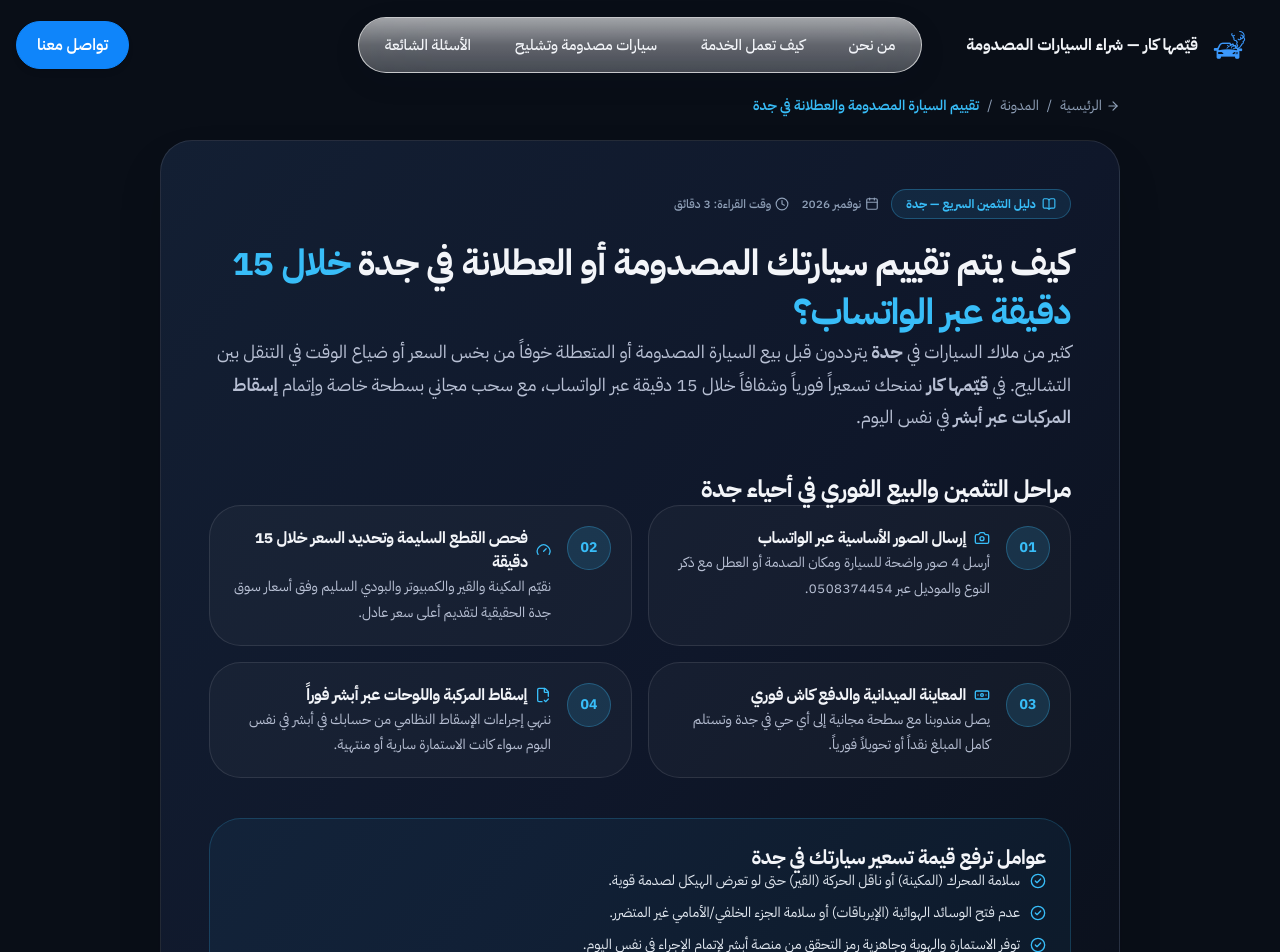
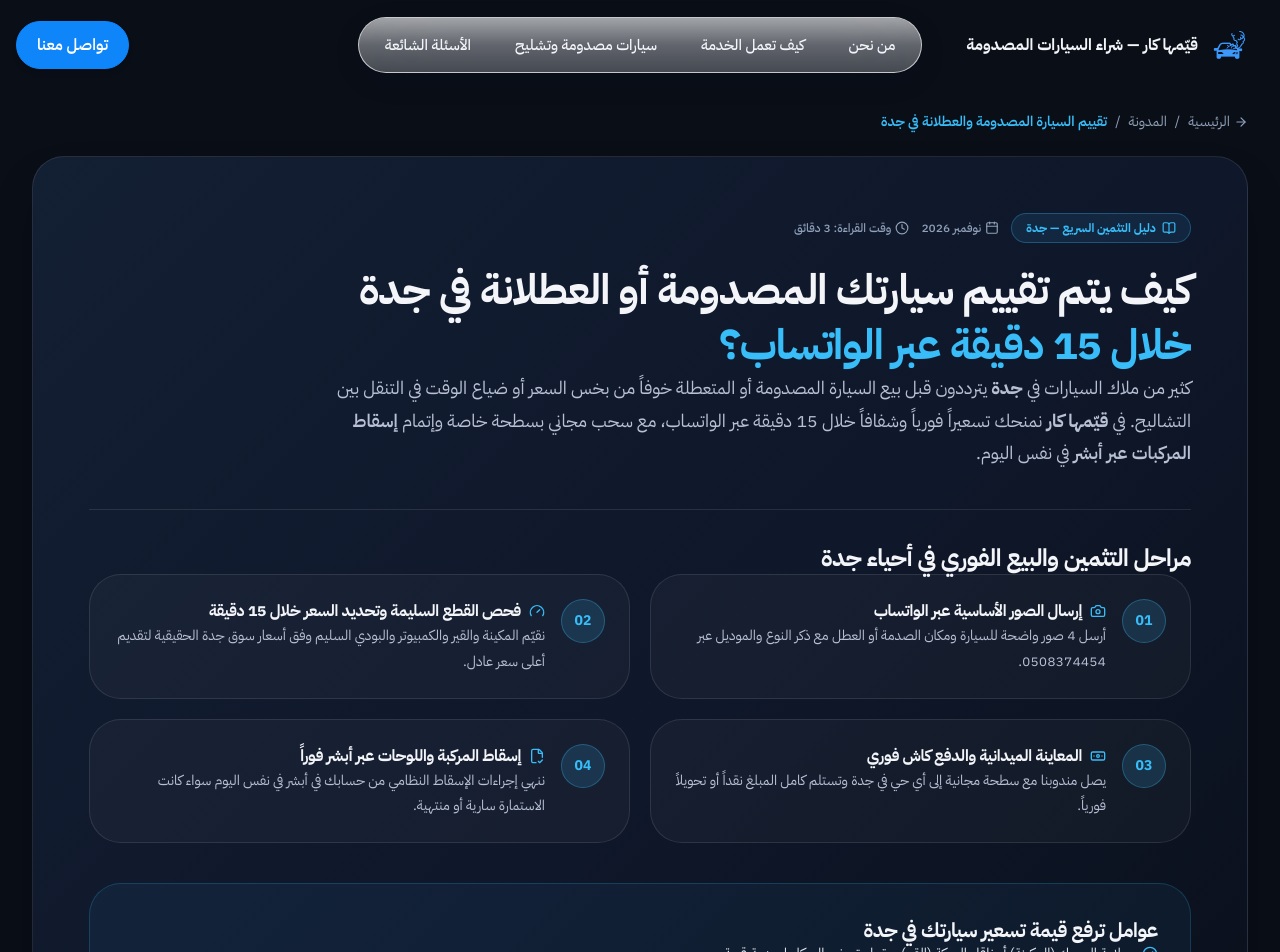
Before and after one commit to Mahmoudfattah/jeddahcars, a Next.js app: page /blog/fast-damaged-car-valuation-jeddah in a window 1280 px wide. Shown: the top 952 px of the page. Built offline with nearby package versions, Linux system fonts and the light colour scheme.

Commit message:
update page fast damaged

```diff
--- a/app/blog/fast-damaged-car-valuation-jeddah/page.tsx
+++ b/app/blog/fast-damaged-car-valuation-jeddah/page.tsx
@@ -14,7 +14,6 @@ import {
   CheckCircle2,
 } from "lucide-react";
 import Footer from "../../components/layout/Footer";
-
 
 const PHONE_DISPLAY = "0508374454";
 const PHONE_TEL = "+966508374454";
@@ -96,8 +95,8 @@ export default function FastValuationJeddahArticle() {
           "كيف يتم تقييم سيارتك المصدومة أو العطلانة في جدة خلال 15 دقيقة عبر الواتساب؟",
         description:
           "شرح تفصيلي لمعايير وخطوات تقييم السيارات المصدومة والمتعطلة في جدة عبر الواتساب مع دفع كاش فوري وإسقاط مركبات عبر أبشر.",
-        datePublished: "2026-11-22T10:00:00+03:00",
-        dateModified: "2026-11-22T10:00:00+03:00",
+        datePublished: "2026-11-19T10:00:00+03:00",
+        dateModified: "2026-11-19T10:00:00+03:00",
         author: {
           "@type": "Organization",
           name: "قيّمها كار لشراء السيارات المصدومة وإسقاط المركبات في جدة",
@@ -136,13 +135,14 @@ export default function FastValuationJeddahArticle() {
   };
 
   return (
-    <div dir="rtl" className="min-h-screen bg-[#090e17] text-slate-100 pt-24">
+    <div dir="rtl" className="min-h-screen bg-[#090e17] text-slate-100 pt-28">
       <script
         type="application/ld+json"
         dangerouslySetInnerHTML={{ __html: JSON.stringify(jsonLd) }}
       />
 
-      <div className="container mx-auto max-w-5xl px-4 sm:px-6 lg:px-8 mb-6">
+      {/* Breadcrumb */}
+      <div className="mx-auto max-w-7xl px-4 sm:px-6 lg:px-8 mb-6">
         <nav
           aria-label="مسار الصفحة"
           className="flex flex-wrap items-center gap-2 text-xs sm:text-sm text-slate-400"
@@ -165,8 +165,9 @@ export default function FastValuationJeddahArticle() {
         </nav>
       </div>
 
-      <article className="container mx-auto max-w-5xl px-4 sm:px-6 lg:px-8 pb-16">
-        <div className="rounded-[32px] border border-white/10 bg-gradient-to-br from-[#131f33] via-[#0f172a] to-[#090e17] p-6 sm:p-10 lg:p-12 shadow-2xl">
+      {/* Article */}
+      <article className="mx-auto max-w-7xl px-4 sm:px-6 lg:px-8 pb-16">
+        <div className="rounded-[32px] border border-white/10 bg-gradient-to-br from-[#131f33] via-[#0f172a] to-[#090e17] p-6 sm:p-10 lg:p-14 shadow-2xl">
           <div className="flex flex-wrap items-center gap-3 text-xs font-bold text-[#38bdf8] mb-5">
             <span className="inline-flex items-center gap-1.5 rounded-full bg-[#38bdf8]/10 border border-[#38bdf8]/30 px-3.5 py-1.5">
               <BookOpen className="w-3.5 h-3.5" />
@@ -182,12 +183,12 @@ export default function FastValuationJeddahArticle() {
             </span>
           </div>
 
-          <h1 className="text-2xl sm:text-4xl font-extrabold leading-[1.35] text-white">
+          <h1 className="text-2xl sm:text-4xl lg:text-[42px] font-extrabold leading-[1.3] text-white max-w-4xl">
             كيف يتم تقييم سيارتك المصدومة أو العطلانة في جدة{" "}
             <span className="text-[#38bdf8]">خلال 15 دقيقة عبر الواتساب؟</span>
           </h1>
 
-          <p className="mt-5 text-base sm:text-lg leading-relaxed text-slate-300">
+          <p className="mt-5 text-base sm:text-lg leading-relaxed text-slate-300 max-w-4xl">
             كثير من ملاك السيارات في <strong>جدة</strong> يترددون قبل بيع
             السيارة المصدومة أو المتعطلة خوفاً من بخس السعر أو ضياع الوقت في
             التنقل بين التشاليح. في <strong>قيّمها كار</strong> نمنحك تسعيراً
@@ -203,17 +204,17 @@ export default function FastValuationJeddahArticle() {
           </p>
 
           {/* 4-Step Valuation Flow */}
-          <section className="mt-10">
-            <h2 className="text-xl sm:text-2xl font-extrabold text-white mb-5">
+          <section className="mt-10 pt-8 border-t border-white/10">
+            <h2 className="text-xl sm:text-2xl font-extrabold text-white mb-6">
               مراحل التثمين والبيع الفوري في أحياء جدة
             </h2>
-            <div className="grid grid-cols-1 md:grid-cols-2 gap-4">
+            <div className="grid grid-cols-1 md:grid-cols-2 gap-5">
               {VALUATION_STEPS.map((item) => {
                 const Icon = item.icon;
                 return (
                   <div
                     key={item.step}
-                    className="rounded-2xl border border-white/10 bg-white/[0.03] p-5 flex items-start gap-4"
+                    className="rounded-2xl border border-white/10 bg-white/[0.03] p-5 sm:p-6 flex items-start gap-4 transition-colors hover:border-[#38bdf8]/30"
                   >
                     <div className="flex h-11 w-11 shrink-0 items-center justify-center rounded-xl bg-[#38bdf8]/15 border border-[#38bdf8]/30 text-[#38bdf8] font-extrabold text-sm">
                       {item.step}
@@ -236,7 +237,7 @@ export default function FastValuationJeddahArticle() {
           </section>
 
           {/* What raises your car's valuation */}
-          <section className="mt-10 rounded-2xl border border-[#38bdf8]/20 bg-[#38bdf8]/[0.06] p-6">
+          <section className="mt-10 rounded-2xl border border-[#38bdf8]/20 bg-[#38bdf8]/[0.06] p-6 sm:p-8">
             <h2 className="text-lg sm:text-xl font-extrabold text-white mb-4">
               عوامل ترفع قيمة تسعير سيارتك في جدة
             </h2>
@@ -254,12 +255,12 @@ export default function FastValuationJeddahArticle() {
           </section>
 
           {/* CTA */}
-          <div className="mt-10 rounded-3xl border border-[#38bdf8]/30 bg-gradient-to-r from-[#0f172a] to-[#132a46] p-6 sm:p-8 flex flex-col sm:flex-row items-start sm:items-center justify-between gap-6">
-            <div>
+          <div className="mt-10 rounded-3xl border border-[#38bdf8]/30 bg-gradient-to-r from-[#0f172a] to-[#132a46] p-6 sm:p-8 flex flex-col lg:flex-row items-start lg:items-center justify-between gap-6">
+            <div className="max-w-2xl">
               <h2 className="text-xl font-extrabold text-white">
                 احصل على تقييم فوري لسيارتك في جدة الآن
               </h2>
-              <p className="mt-2 text-sm text-slate-300">
+              <p className="mt-2 text-sm text-slate-300 leading-relaxed">
                 نغطي الحمدانية، أبحر، الصفا، المروة، بريمان، قويزة، والخمرة —
                 سطحة مجانية وإسقاط لوحات نظامي عبر أبشر.
               </p>
```
